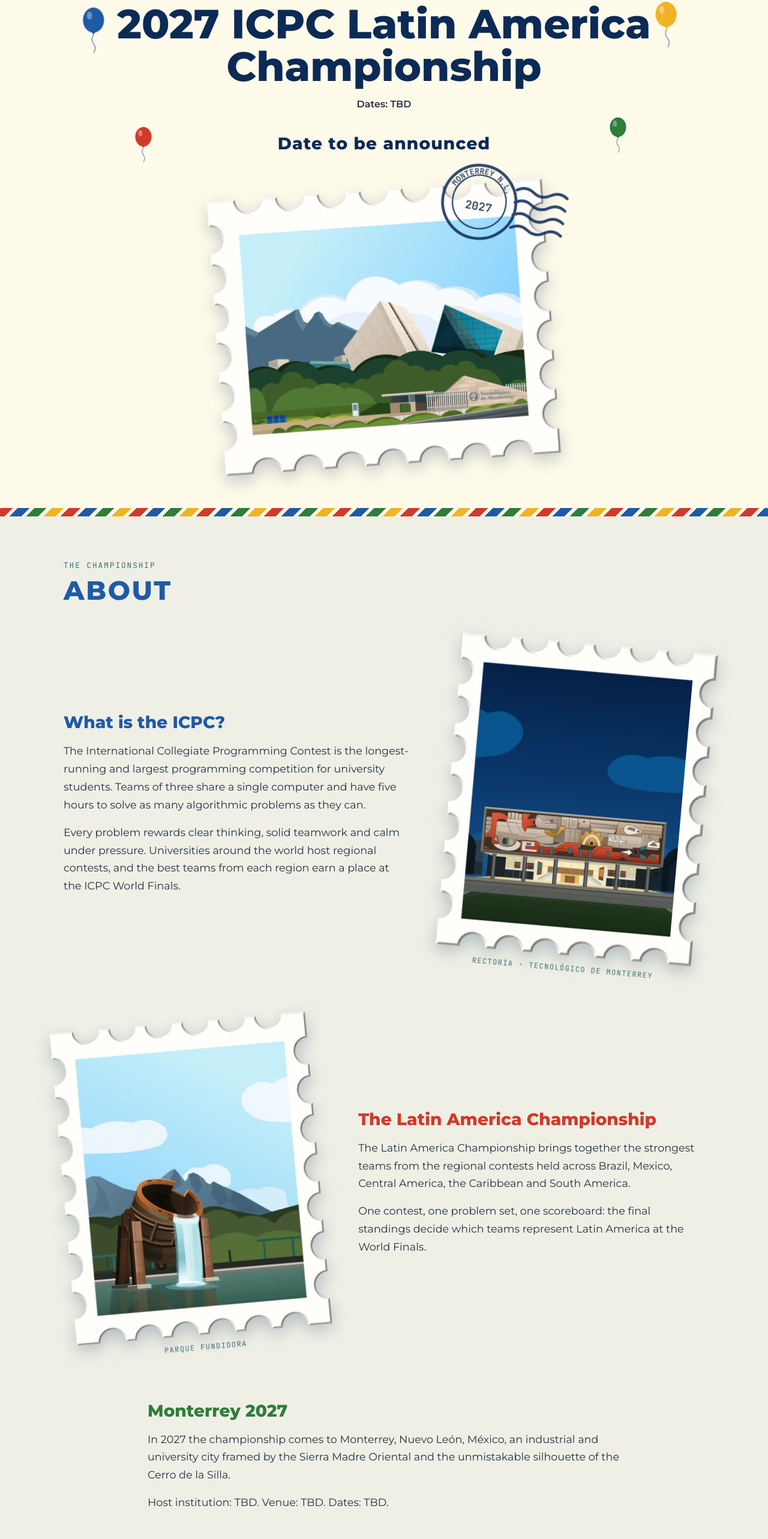
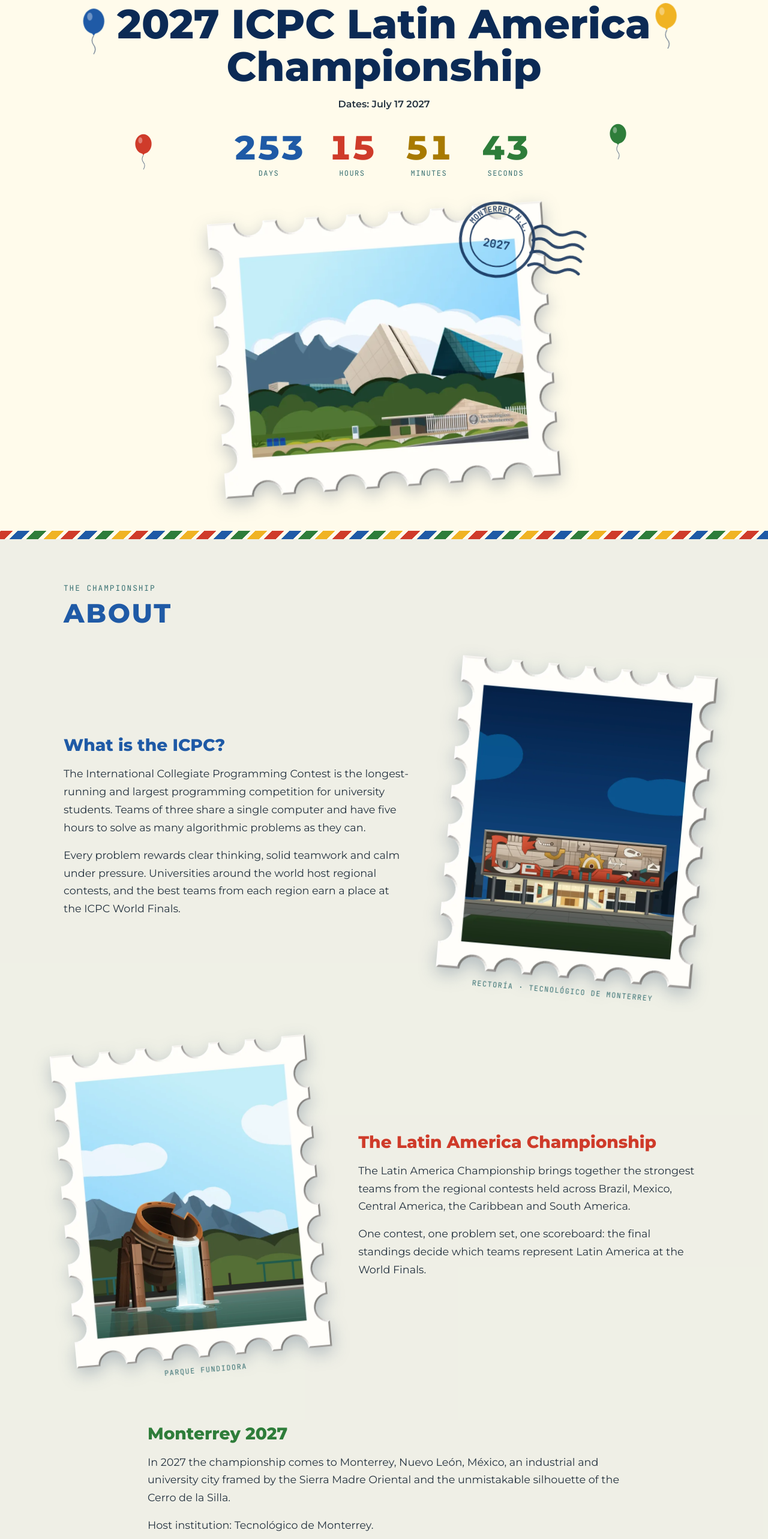
Before and after one commit to tecacm/latam-finals-2027, a React (Vite) app: page / in a window 1280 px wide. Shown: the part 174-2740 px from the top of the page at 60% size. Built offline with nearby package versions, Linux system fonts and the light colour scheme.

Commit message:
Add dates, fix spacing

```diff
--- a/src/components/Postcard.tsx
+++ b/src/components/Postcard.tsx
@@ -79,8 +79,8 @@ export default function Postcard({
           color={postmarkColor}
           style={{
             position: 'absolute',
-            right: '-10%',
-            top: '-6%',
+            right: '-15%',
+            top: '-0%',
             width: '42%',
             transform: 'rotate(14deg)',
             opacity: 0.85,
--- a/src/content/about.ts
+++ b/src/content/about.ts
@@ -28,7 +28,9 @@ export const about: AboutContent = {
       title: 'Monterrey 2027',
       paragraphs: [
         `In 2027 the championship comes to ${event.city}, an industrial and university city framed by the Sierra Madre Oriental and the unmistakable silhouette of the Cerro de la Silla.`,
-        `Host institution: ${event.host}. Venue: ${event.venue}. Dates: ${event.dates}.`,
+        `Host institution: ${event.host}.`,
+        `Venue: ${event.venue}`,
+        `Dates: ${event.dates}.`
       ],
     },
   ],
--- a/src/content/event.ts
+++ b/src/content/event.ts
@@ -6,11 +6,11 @@ export const event: EventInfo = {
   shortName: 'ICPC LAC 2027',
   wordmark: { prefix: 'ICPC', accent: 'LAC', suffix: '2027' },
   city: 'Monterrey, Nuevo León, México',
-  dates: 'TBD',
-  host: 'TBD',
-  venue: 'TBD',
+  dates: 'July 17 2027',
+  host: 'Tecnológico de Monterrey',
+  venue: 'Campus Monterrey',
   // Example once known: '2027-11-12T09:00:00-06:00' (always include the offset).
-  countdownTarget: null,
+  countdownTarget: '2027-07-17T09:00:00-06:00',
   links: {
     icpc: 'https://icpc.global',
     regionalRules: 'https://icpc.global/regionals/rules',
```
Also changed, not shown: 1 other file (tests, documents, lock files or other folders).
